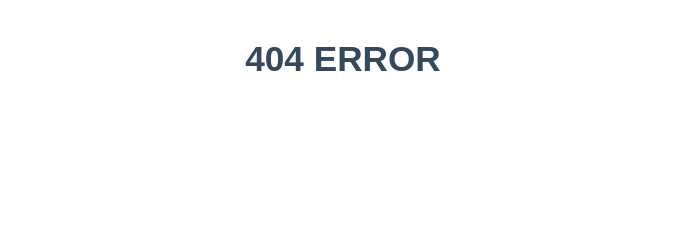
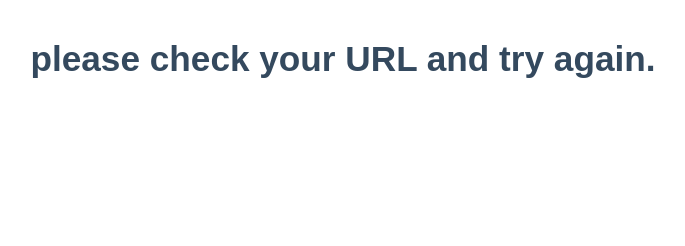
Before and after one commit to daiyulong2024/paste.com, a plain HTML site: page index.html in a window 1280 px wide. Shown: the whole page, without its empty margins (297-982 px from the left). Drawn offline with Linux system fonts and the light colour scheme.

Commit message:
Update index.html

```diff
--- a/index.html
+++ b/index.html
@@ -1,6 +1,7 @@
 <!doctype html>
 <html>
 <head>
+<title>404 ERROR</title>
 <meta charset='UTF-8'><meta name='viewport' content='width=device-width initial-scale=1'>
 
 <style type='text/css'>html {overflow-x: initial !important;}:root { --bg-color:#ffffff; --text-color:#333333; --select-text-bg-color:#B5D6FC; --select-text-font-color:auto; --monospace:"Lucida Console",Consolas,"Courier",monospace; --title-bar-height:20px; }
@@ -696,6 +697,6 @@ footer {
 </style><title></title>
 </head>
 <body class='typora-export os-windows'><div class='typora-export-content'>
-<div id='write'  class=''><h1><center>404 ERROR</center></h1><p>&nbsp;</p></div></div>
+<div id='write'  class=''><h1><center>please check your URL and try again.</center></h1><p>&nbsp;</p></div></div>
 </body>
 </html>
```
